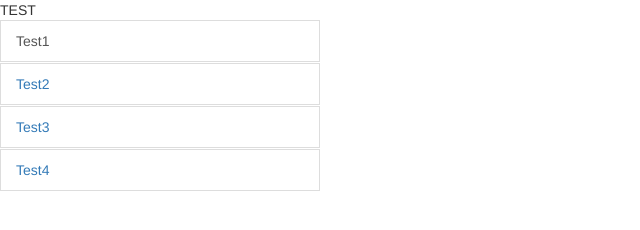
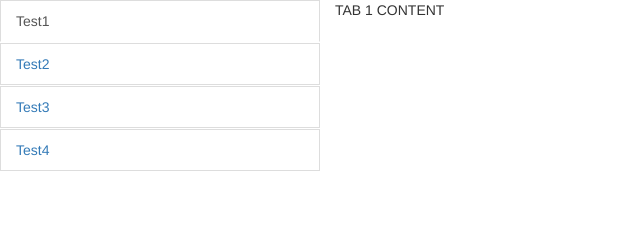
Before and after one commit to mkluting/mkluting.github.io, a plain HTML site: page index.html in a window 1280 px wide. Shown: the whole page, without its empty margins (0-640 px from the left). Drawn offline with nearby package versions, Linux system fonts and the light colour scheme.

Commit message:
Updating again.

```diff
--- a/index.html
+++ b/index.html
@@ -15,10 +15,12 @@
 				padding-left: 0px;
 				padding-right: 0px;
 			}
+			.tab-content {
+				height: 172px;
+			}
 		</style>
 	</head>
 	<body>
-		<div class="header">TEST</div>
 		<div class="col-sm-3 payment-tabs">
 			<ul class="nav nav-stacked nav-tabs tabs-left" role="tablist">
 				<li class="active"><a href='#tab1' data-toggle="tab">Test1</a></li>
@@ -29,7 +31,7 @@
 		</div>
 
 		<div class="col-sm-9 tab-content">
-			<div id="tab1" class="first tab tab-pane">
+			<div id="tab1" class="active first tab tab-pane">
 				<span>TAB 1 CONTENT</span>
 			</div>
 			<div id="tab2" class="tab tab-pane">
```
